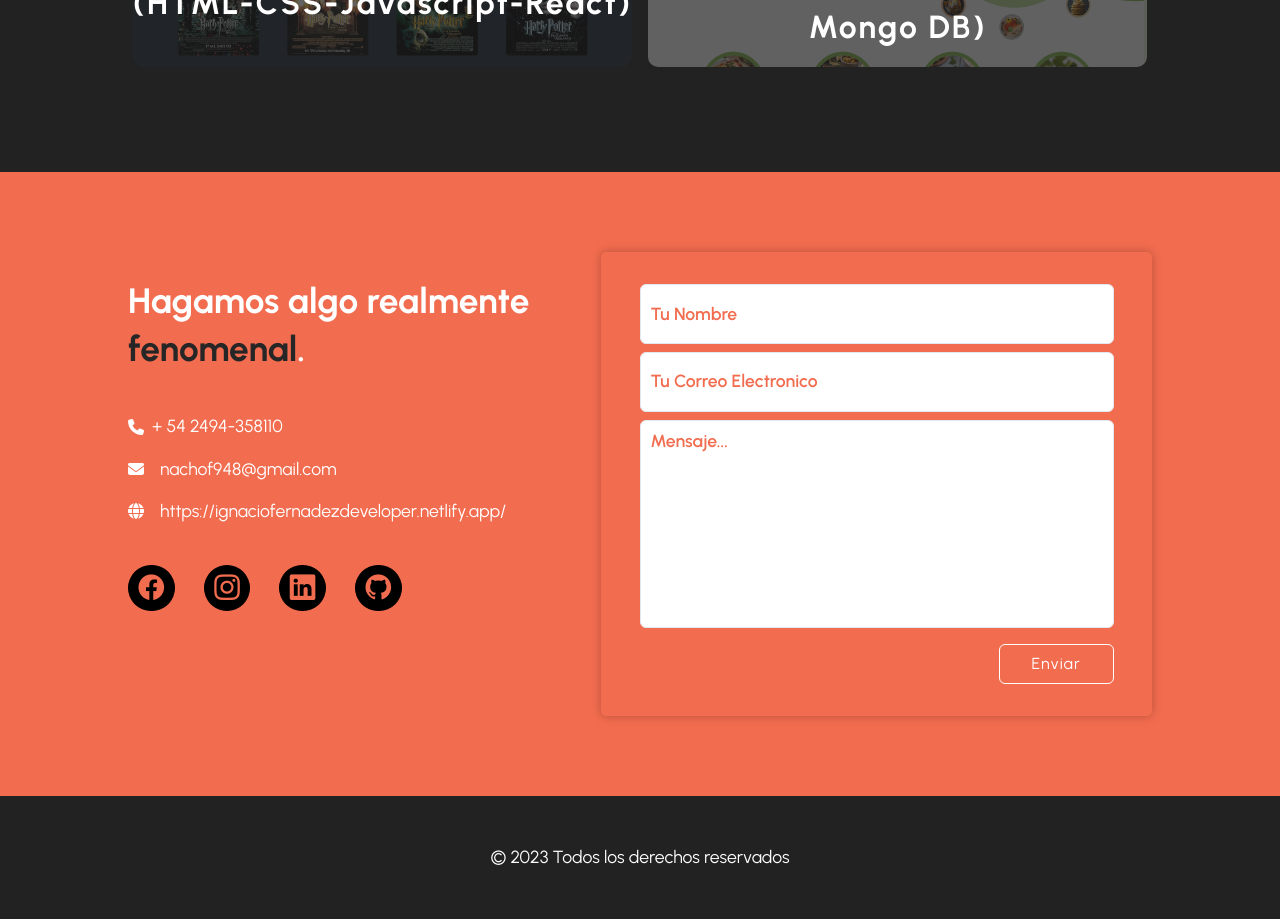
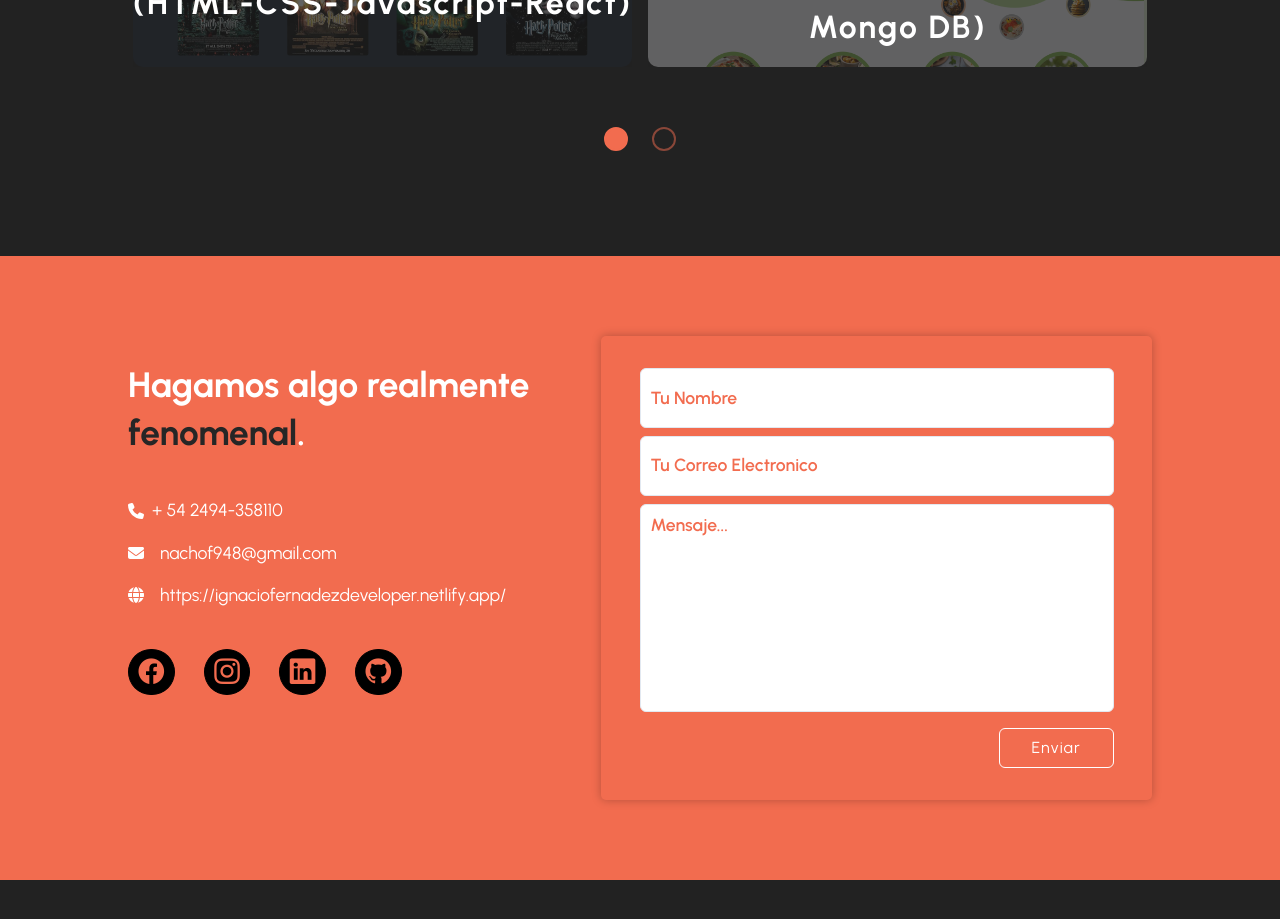
Before and after one commit to nachof948/portfolio-Js-React, a React (Vite) app: page / in a window 1280 px wide. Shown: the part 2600-3519 px from the top of the page. Built offline with nearby package versions, Linux system fonts and the light colour scheme.

Commit message:
Otro proyecto

```diff
--- a/src/components/Mi-portfolio/Miportfolio.jsx
+++ b/src/components/Mi-portfolio/Miportfolio.jsx
@@ -62,12 +62,13 @@ const Miportfolio = () => {
       link: 'https://foodied-restaurante.vercel.app/',
       title: 'E-commerce',
       descripcion:'(React-Express-Node.js-Mongo DB)'
-    }
-/*     {
+    },
+    {
       image: portfolioImg5,
-      link: 'https://nachof948.github.io/huddle-html-css/',
-      title: 'Aplicaciones Web',
-    },
+      link: 'https://pronostico-ya.vercel.app/',
+      title: 'Aplicaciones del clima',
+      descripcion:'(HTML-CSS-Javascript-React)'
+    }/* ,
     {
       image: portfolioImg6,
       link: 'https://nachof948.github.io/Proyecto-N2/',
@@ -128,9 +129,9 @@ const Miportfolio = () => {
         <Flex justifyContent={'center'} alignItems={'center'} gap={'1rem'} flexWrap={'wrap'} >
           {renderPortfolio()}
         </Flex>
-{/*         <Flex justifyContent={'center'} gap={15} >
+        <Flex justifyContent={'center'} gap={15} >
           <Slide currentSlide={currentSlide} totalSlides={Math.ceil(slides.length / 4)} slideCambios={manejarSlideCambios} />
-        </Flex> */}
+        </Flex>
       </Flex>
     </Box>
   );
```
Also changed, not shown: src/assets/Miportfolio-img/Portfolio-5.png.
